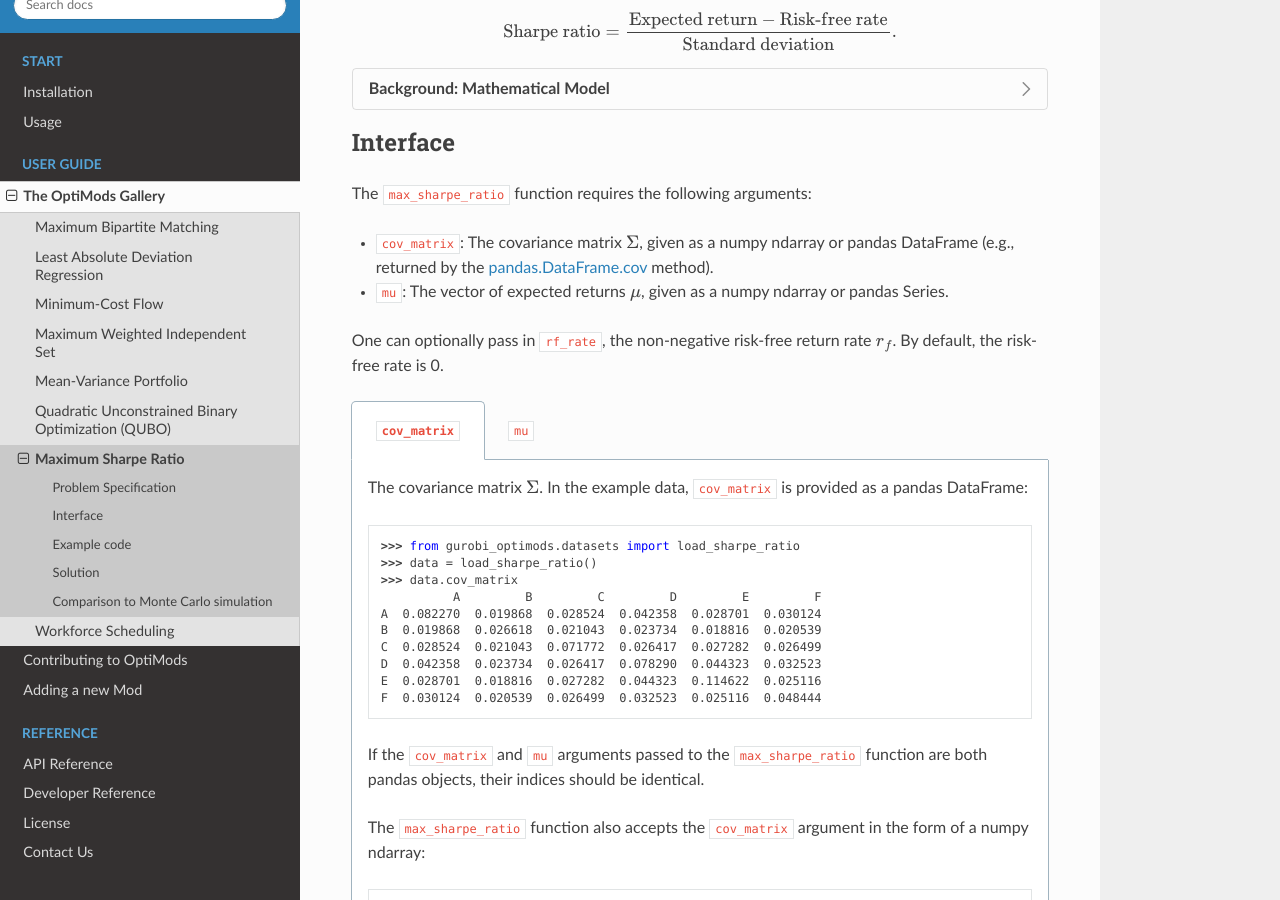
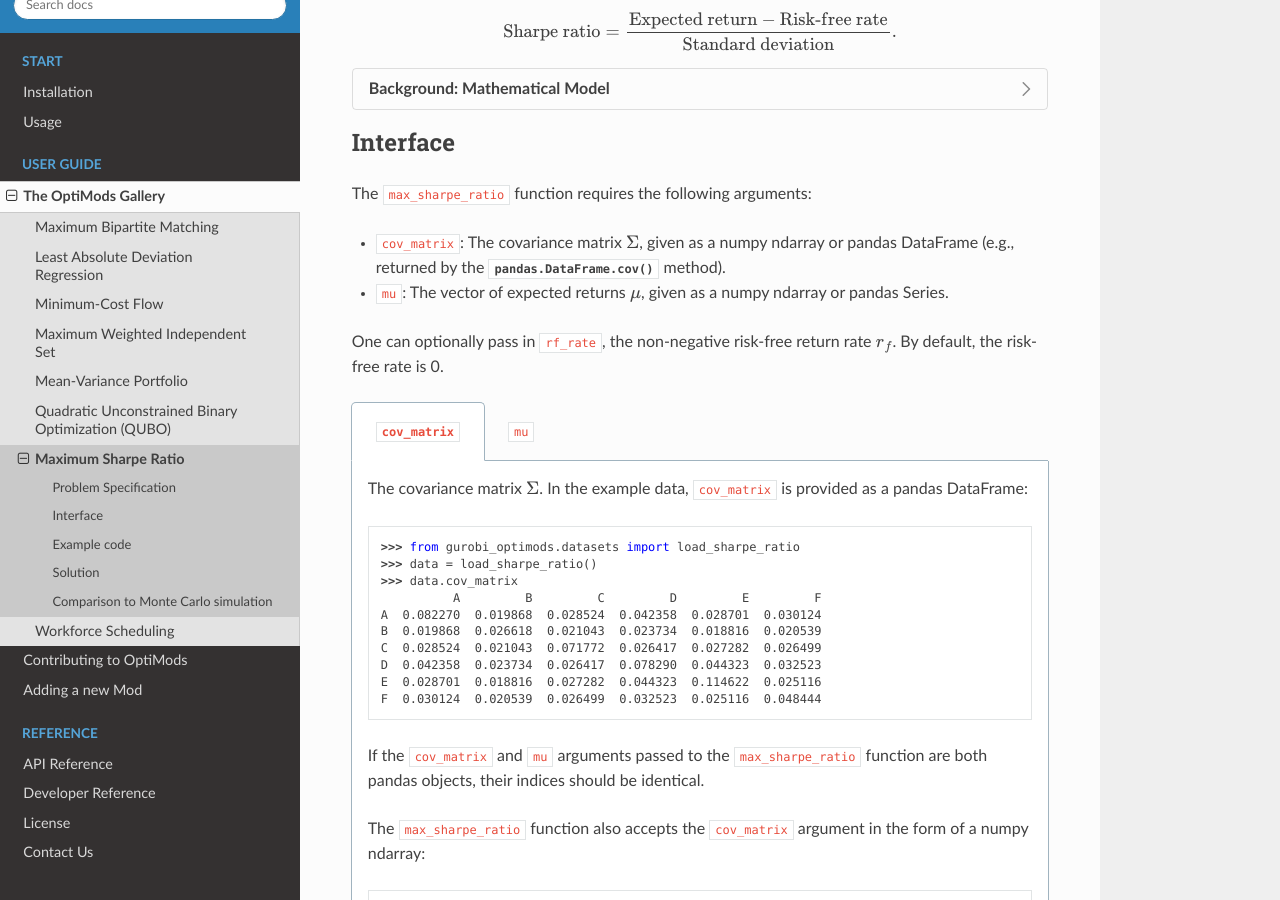
Before and after one commit to Gurobi/gurobi-optimods, a Sphinx documentation site: the page built from docs/source/mods/sharpe-ratio.rst, in a window 1280 px wide and 900 px high, scrolled down 468 px. Built offline with Sphinx 7.4.7 and the Read the Docs theme 2.0.0, drawn with Linux system fonts in a browser that asks for light colours; part of the change alters nothing that is shown.

```diff
--- a/docs/source/mods/sharpe-ratio.rst
+++ b/docs/source/mods/sharpe-ratio.rst
@@ -56,7 +56,7 @@ Interface
 
 The ``max_sharpe_ratio`` function requires the following arguments:
 
-* ``cov_matrix``: The covariance matrix :math:`\Sigma`, given as a numpy ndarray or pandas DataFrame (e.g., returned by the `pandas.DataFrame.cov <https://pandas.pydata.org/docs/reference/api/pandas.DataFrame.cov.html>`_ method).
+* ``cov_matrix``: The covariance matrix :math:`\Sigma`, given as a numpy ndarray or pandas DataFrame (e.g., returned by the :meth:`pandas.DataFrame.cov` method).
 * ``mu``: The vector of expected returns :math:`\mu`, given as a numpy ndarray or pandas Series.
 
 One can optionally pass in ``rf_rate``, the non-negative risk-free return rate :math:`r_f`. By default, the risk-free rate is 0.
```
